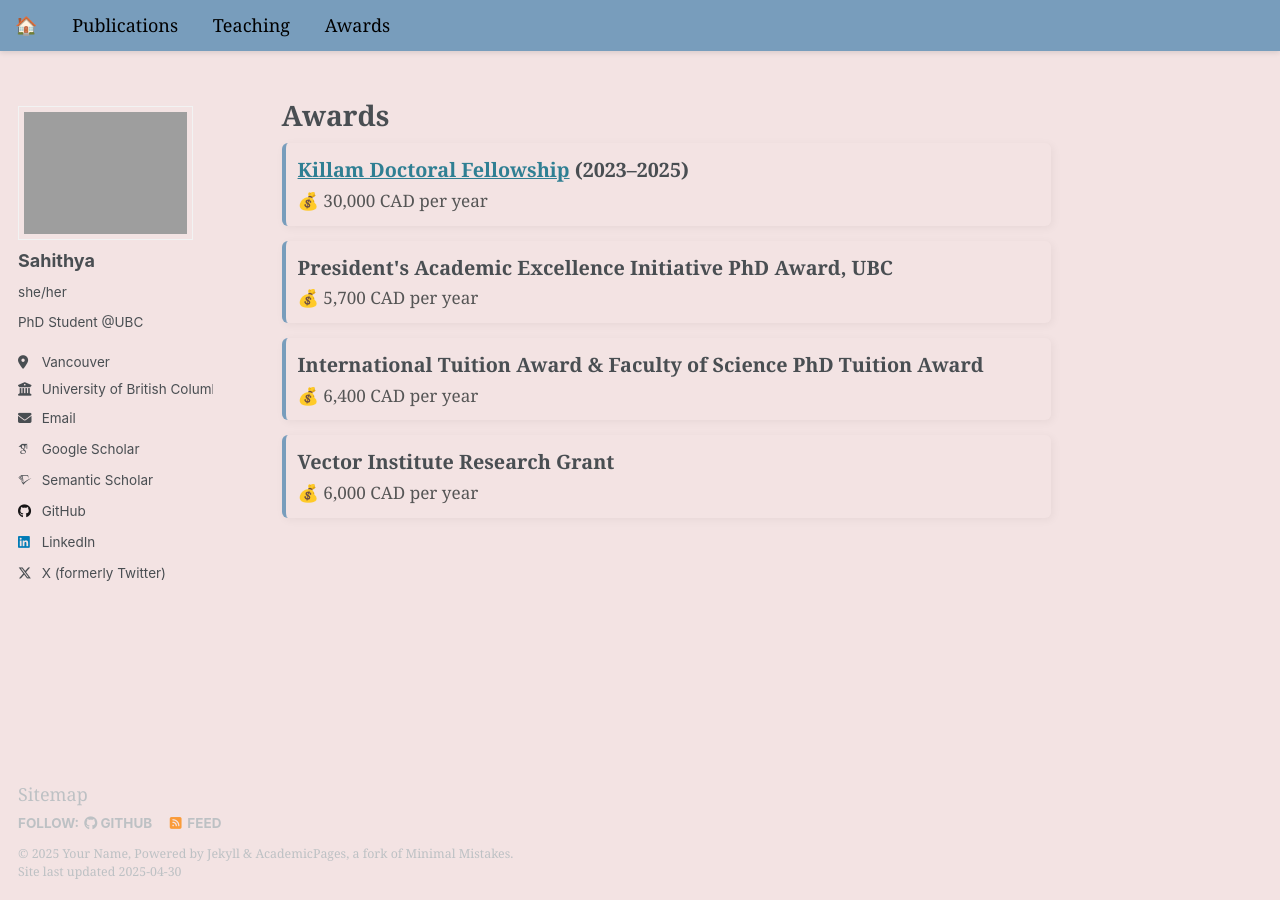
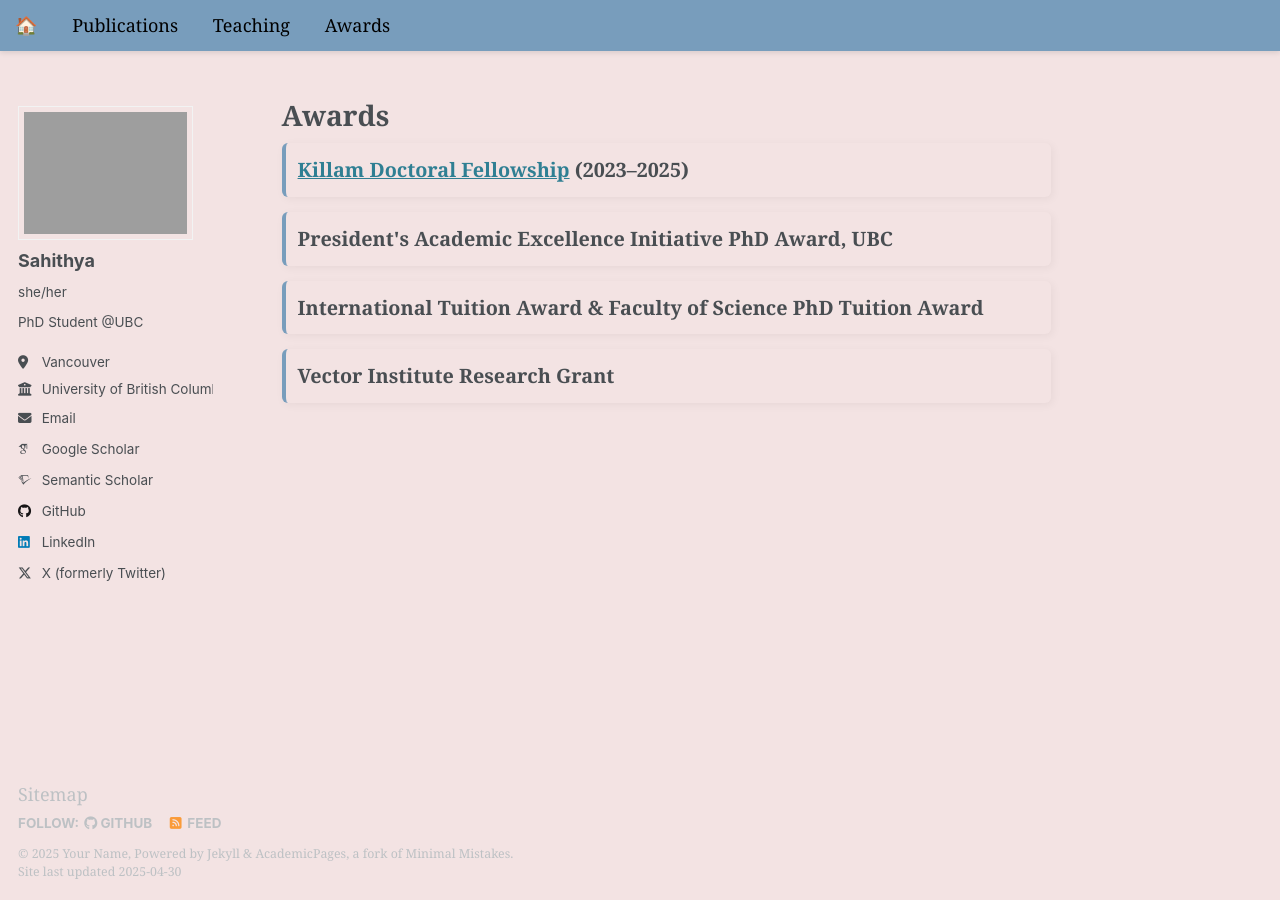
Before and after one commit to sahithyaravi/sahithyaravi.github.io, a Jekyll site: the page built from _pages/awards.md, in a window 1280 px wide. Built offline with Jekyll 4.4.1, drawn with Linux system fonts in a browser that asks for light colours; some web fonts are replaced.

Commit message:
fix awards

```diff
--- a/_pages/awards.md
+++ b/_pages/awards.md
@@ -35,21 +35,21 @@ author_profile: true
 <div class="awards-grid">
   <div class="award-item">
     <strong><a href="https://www.grad.ubc.ca/awards/killam-doctoral-scholarships">Killam Doctoral Fellowship</a> (2023–2025)</strong>
-    <span>💰 30,000 CAD per year</span>
+
   </div>
 
   <div class="award-item">
     <strong>President's Academic Excellence Initiative PhD Award, UBC</strong>
-    <span>💰 5,700 CAD per year</span>
+
   </div>
 
   <div class="award-item">
     <strong>International Tuition Award & Faculty of Science PhD Tuition Award</strong>
-    <span>💰 6,400 CAD per year</span>
+
   </div>
 
   <div class="award-item">
     <strong>Vector Institute Research Grant</strong>
-    <span>💰 6,000 CAD per year</span>
+
   </div>
 </div>
```
Also changed, not shown: _pages/about.md (+1 -1 lines).
